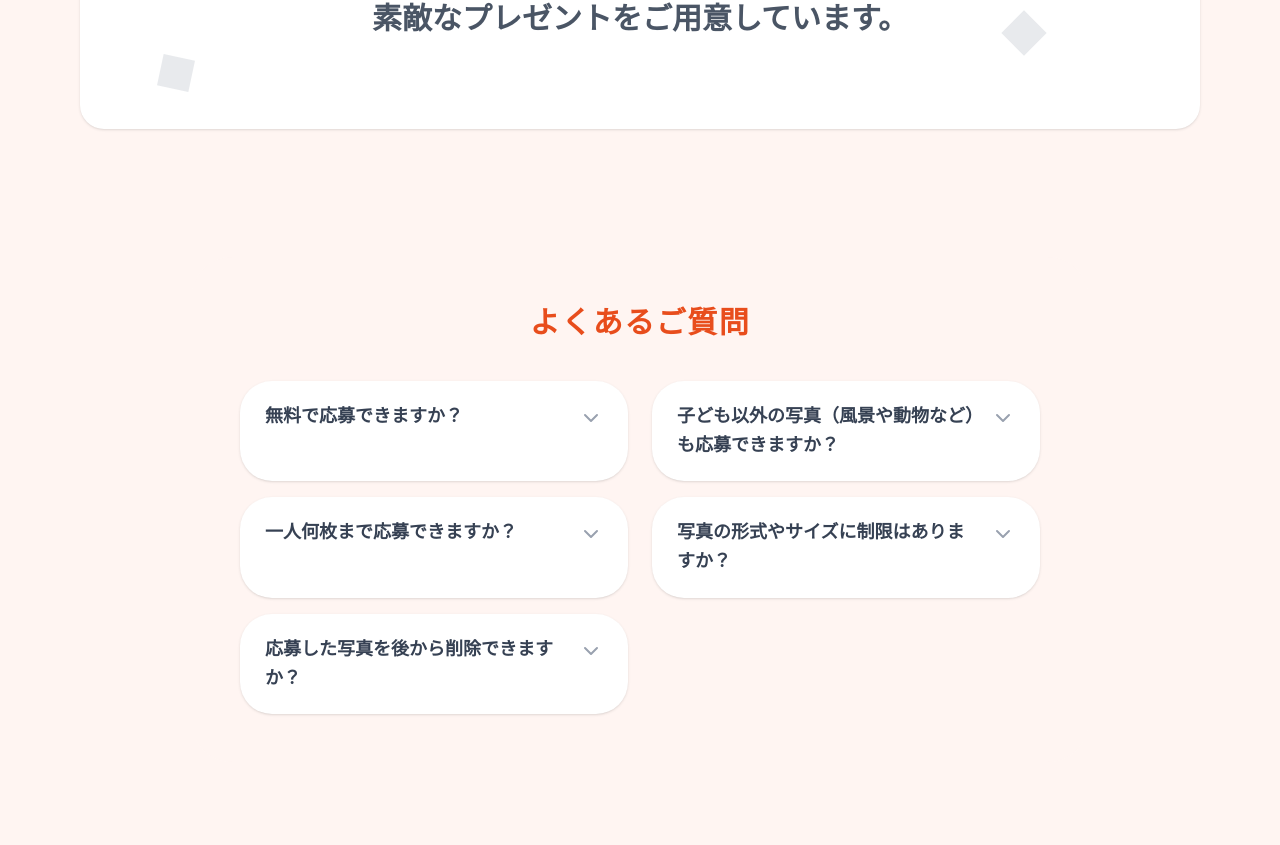
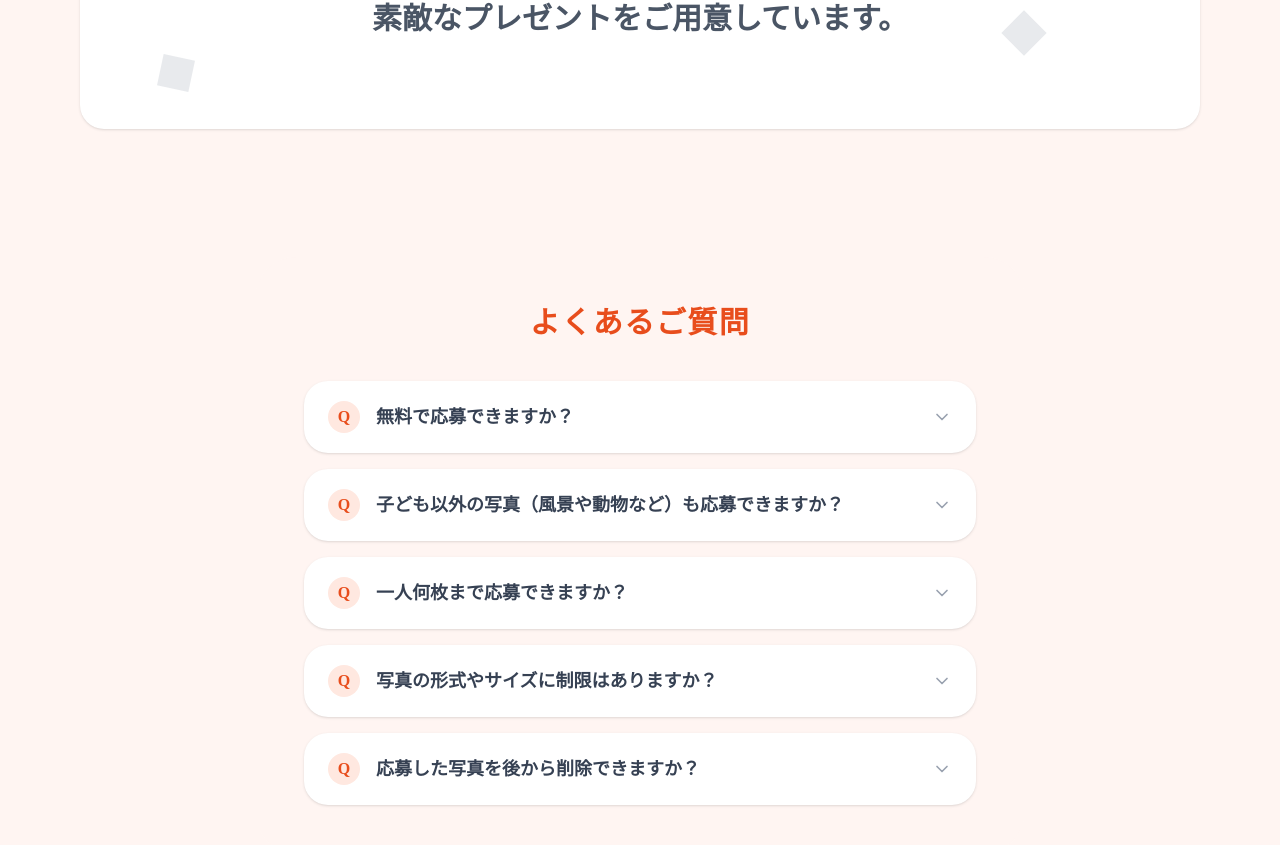
Before and after one commit to Yoshiken-lab/Photocon, a Next.js app in the folder photocon-system/: page /sample in a window 1280 px wide. Shown: the part 3151-3996 px from the top of the page. Built offline with nearby package versions, Linux system fonts and the light colour scheme.

Commit message:
style(sample): Revert FAQ to Option 1 Soft Accordion design

```diff
--- a/photocon-system/components/sample/SampleFAQ.tsx
+++ b/photocon-system/components/sample/SampleFAQ.tsx
@@ -1,7 +1,7 @@
 'use client'
 
 import { useState } from 'react'
-import { ChevronDown, ChevronUp } from 'lucide-react'
+import { ChevronDown } from 'lucide-react'
 
 const faqs = [
     {
@@ -27,15 +27,12 @@ const faqs = [
 ]
 
 export const SampleFAQ = () => {
-    // 独立して開閉できるようにstate管理を個別に持つか、単にmap内でstateを持つコンポーネントに分ける
-    // ここではシンプルに各アイテムの状態を配列で持たず、個別のFAQアイテムコンポーネントを作成して状態を閉じ込めるアプローチにします。
-
     return (
         <section id="faq" className="py-20 px-4 scroll-mt-24">
-            <div className="max-w-4xl mx-auto bg-brand-50 p-8 md:p-12 rounded-[2.5rem]">
+            <div className="max-w-3xl mx-auto bg-brand-50 p-8 md:p-12 rounded-[2.5rem]">
                 <h3 className="text-center text-2xl md:text-3xl font-bold text-brand mb-10 font-maru tracking-wider">よくあるご質問</h3>
 
-                <div className="grid md:grid-cols-2 gap-x-6 gap-y-4">
+                <div className="space-y-4">
                     {faqs.map((faq, index) => (
                         <FAQItem key={index} faq={faq} />
                     ))}
@@ -49,28 +46,25 @@ const FAQItem = ({ faq }: { faq: { question: string, answer: string } }) => {
     const [isOpen, setIsOpen] = useState(false)
 
     return (
-        <div className={`bg-white rounded-[2rem] shadow-sm hover:shadow-md transition-all border border-transparent hover:border-brand-100 overflow-hidden flex flex-col h-full duration-300 ${isOpen ? 'ring-2 ring-brand-100' : ''}`}>
+        <div className="bg-white rounded-3xl overflow-hidden shadow-sm hover:shadow-md transition-shadow">
             <button
                 onClick={() => setIsOpen(!isOpen)}
-                className="w-full px-6 py-5 flex items-start justify-between text-left gap-3 flex-1 group"
+                className="w-full px-6 py-5 flex items-center justify-between text-left gap-4"
             >
-                <span className={`font-bold font-maru text-base md:text-lg transition-colors leading-relaxed ${isOpen ? 'text-brand' : 'text-gray-700'}`}>
-                    {faq.question}
-                </span>
-                <span className={`shrink-0 mt-1 transition-transform duration-300 ${isOpen ? 'text-brand' : 'text-gray-400 group-hover:text-brand-300'}`}>
-                    {isOpen ? (
-                        <ChevronUp className="w-6 h-6" />
-                    ) : (
-                        <ChevronDown className="w-6 h-6" />
-                    )}
-                </span>
+                <div className="flex items-center gap-4">
+                    <div className="w-8 h-8 rounded-full bg-brand-100 text-brand flex items-center justify-center shrink-0">
+                        <span className="font-bold font-maru">Q</span>
+                    </div>
+                    <span className="font-bold text-gray-700 font-maru md:text-lg">{faq.question}</span>
+                </div>
+                <ChevronDown className={`w-5 h-5 text-gray-400 transition-transform duration-300 shrink-0 ${isOpen ? 'rotate-180' : ''}`} />
             </button>
 
             <div
                 className={`grid transition-all duration-300 ease-in-out ${isOpen ? 'grid-rows-[1fr]' : 'grid-rows-[0fr]'}`}
             >
                 <div className="overflow-hidden">
-                    <div className="bg-brand-50/50 px-6 pb-6 pt-2 text-gray-600 text-sm leading-relaxed border-t border-dashed border-brand-100 mx-4">
+                    <div className="px-6 pb-6 pl-[4.5rem] text-gray-600 leading-relaxed text-sm md:text-base">
                         {faq.answer}
                     </div>
                 </div>
```
